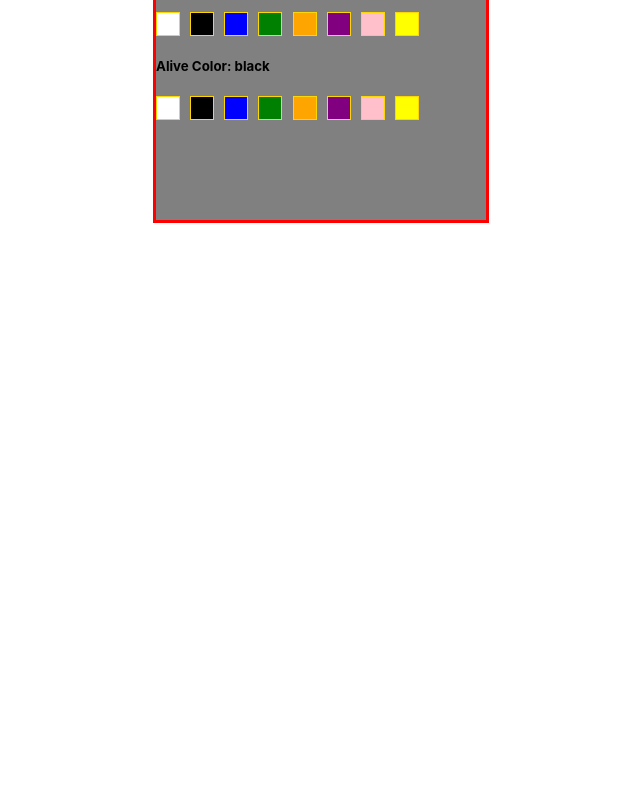
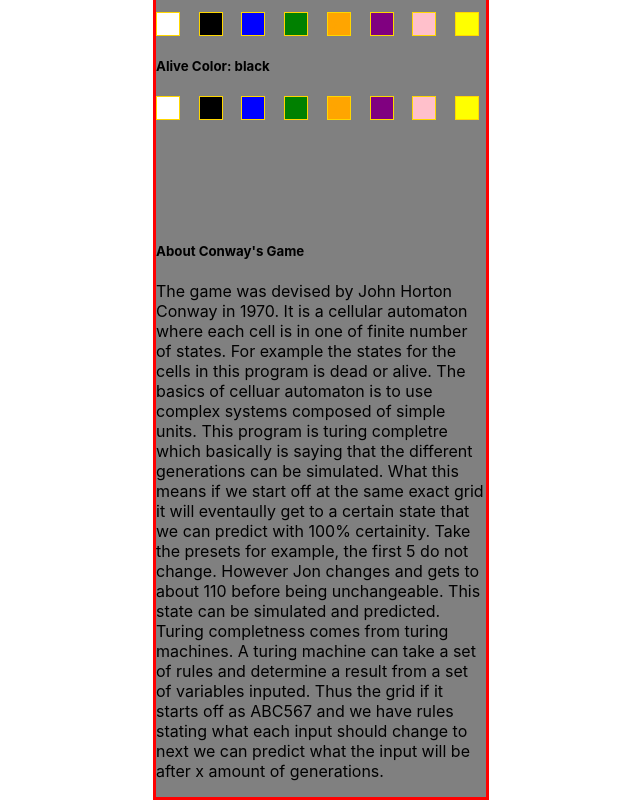
Before and after one commit to bloominstituteoftechnology/CS-Build-Week-1, a React (Create React App) app in the folder client/: page / in a window 1280 px wide. Shown: the part 1088-1888 px from the top of the page, without its empty margins (319-959 px from the left). Before the commit the page ends 1311 px from the top, so only its background shows below. Built offline with nearby package versions, Linux system fonts and the light colour scheme.

Commit message:
added history of the game turing complete and cellular automaton

```diff
--- a/client/src/App.js
+++ b/client/src/App.js
@@ -734,6 +734,8 @@ class App extends Component {
           <br />
           <br />
           <br />
+          <h5>About Conway's Game</h5>
+          <p>The game was devised by John Horton Conway in 1970. It is a cellular automaton where each cell is in one of finite number of states. For example the states for the cells  in this program is dead or alive.  The basics of celluar automaton is to use complex systems composed of simple units. This program is turing completre which basically is saying that  the different generations can be simulated. What this means if we start off at the same exact grid it will eventaully get to a certain state that we can predict with 100% certainity. Take the presets for example,  the first 5 do not change. However Jon changes and gets to about 110 before being unchangeable. This state can be simulated and predicted. Turing completness comes from turing machines. A turing machine can take a set of rules and determine a result from a set of variables inputed. Thus the grid if it starts off as  ABC567 and we have rules stating what each input should change to next we can predict what the input will be after  x amount of generations.</p>
         </div>
       </div>
     );
```
